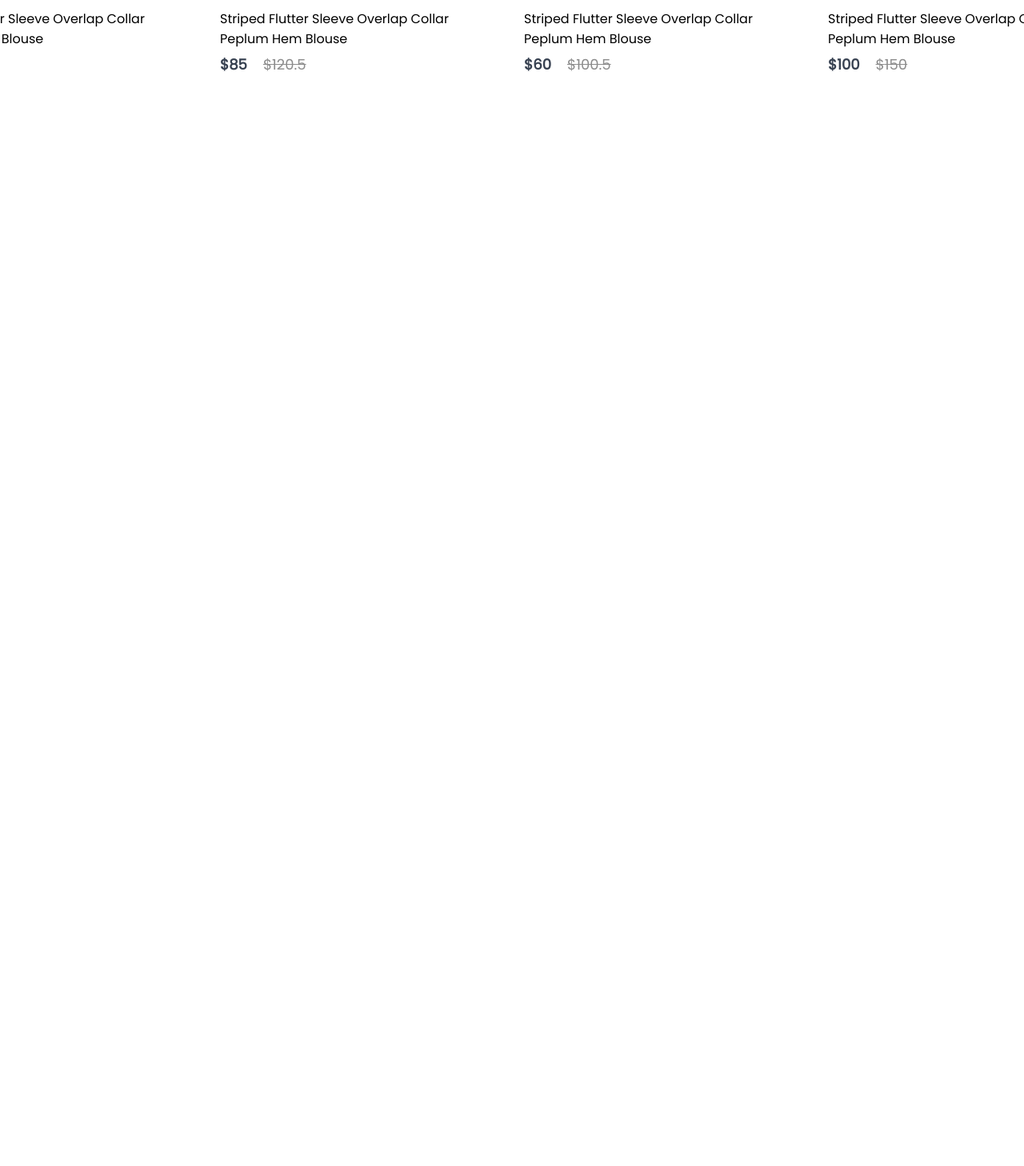
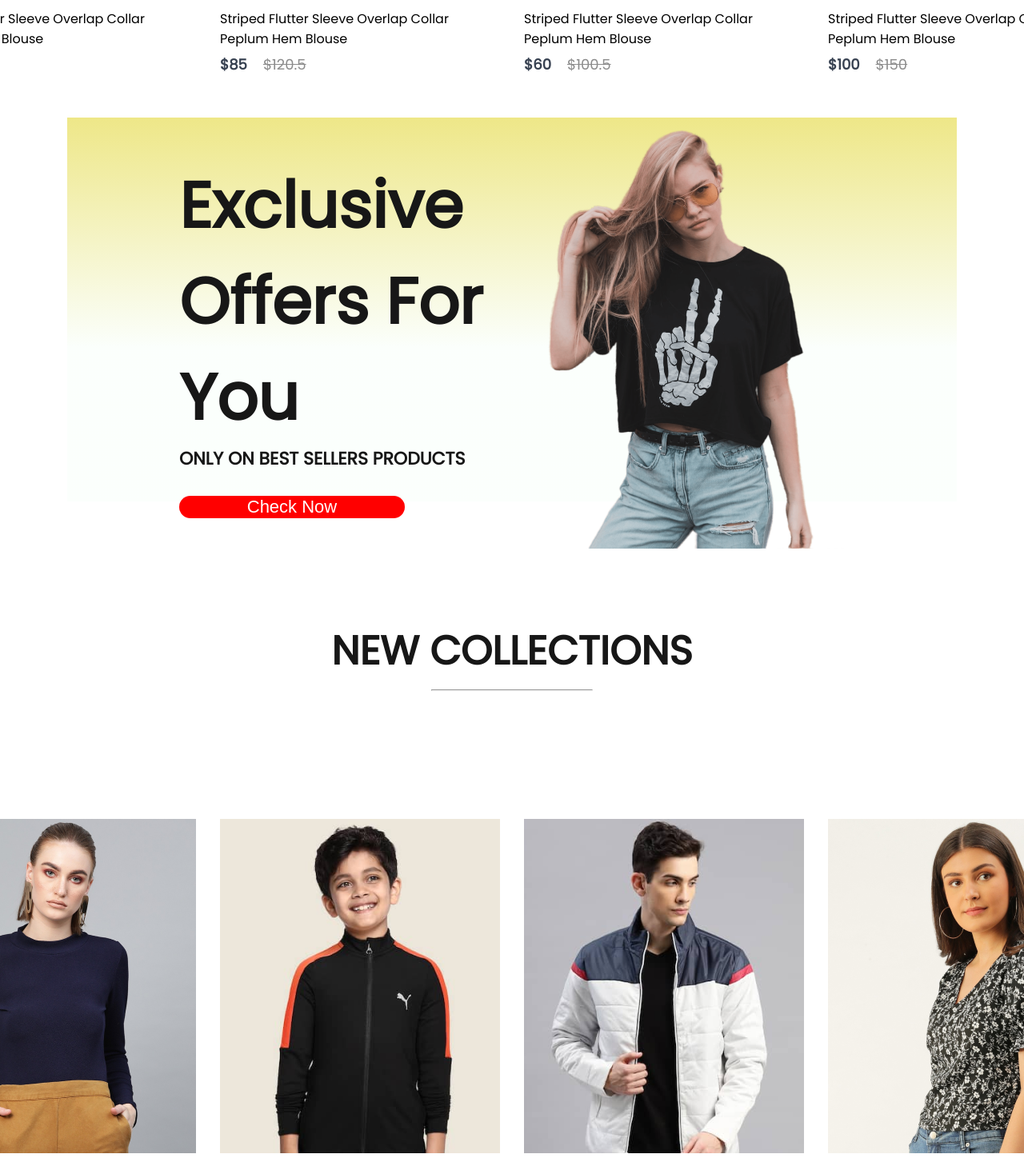
Before and after one commit to sakshixalxo/Complete-E-commerce-Website, a React (Create React App) app in the folder frontend/: page / in a window 1280 px wide. Shown: the part 1500-2958 px from the top of the page at 80% size. Before the commit the page ends 1647 px from the top, so only its background shows below. Built offline with nearby package versions, Linux system fonts and the light colour scheme.

Commit message:
Created Offers and NewCollections Components

```diff
--- a/frontend/src/reportWebVitals.js
+++ b/frontend/src/Components/NewCollections/NewCollections.css
@@ -1,13 +1,28 @@
-const reportWebVitals = onPerfEntry => {
-  if (onPerfEntry && onPerfEntry instanceof Function) {
-    import('web-vitals').then(({ getCLS, getFID, getFCP, getLCP, getTTFB }) => {
-      getCLS(onPerfEntry);
-      getFID(onPerfEntry);
-      getFCP(onPerfEntry);
-      getLCP(onPerfEntry);
-      getTTFB(onPerfEntry);
-    });
-  }
-};
+.new-collections{
+    display: flex;
+    flex-direction: column;
+    align-items:center;
+    gap:10px;
+    height:90vh;
+}
 
-export default reportWebVitals;
+.new-collections h1{
+    color:#171717;
+    font-size:50px;
+    font-weight: 600;
+}
+
+.new-collections hr{
+    width: 200px;
+    height: 6px;
+    border-radius: 10px;
+    background: #252525;
+}
+
+.collections{
+  display: grid;
+  grid-template-columns: 1fr 1fr 1fr 1fr;
+  margin: 150px;
+  gap: 30px;
+
+}
--- /dev/null
+++ b/frontend/src/Components/NewCollections/NewCollections.jsx
@@ -0,0 +1,20 @@
+import React from 'react'
+import './NewCollections.css'
+import new_collections from '../Assets/new_collections'
+import Item from '../Item/Item'
+
+const NewCollections = () => {
+  return (
+    <div className='new-collections'>
+           <h1>NEW COLLECTIONS</h1>
+           <hr />
+           <div className='collections'>
+             {new_collections.map((item,i)=>{
+                return <Item key={i} id={item.id} name={item.name} image={item.image} new_price={item.new_price} old_price={item.old_price}/>
+             })}
+           </div>
+    </div>
+  )
+}
+
+export default NewCollections
--- a/frontend/src/Components/Offers/Offers.css
+++ b/frontend/src/Components/Offers/Offers.css
@@ -0,0 +1,51 @@
+.offers{
+    width: 65%;
+    height: 60vh;
+    display: flex;
+    margin:auto;
+    padding: 0px 140px;
+    margin-bottom: 150px;
+    background:  linear-gradient(180deg,#eee788,#e1ffea22 60%);
+}
+
+.offers-left{
+    flex:1;
+    display: flex;
+    flex-direction: column;
+    font-weight: 600;
+    margin-top: 50px;
+}
+
+.offers-left h1{
+   color: #171717;
+   font-size: 80px;
+   font-weight: 600;
+
+}
+
+.offers-left p{
+    color: #171717;
+    font-size: 22px;
+    font-weight: 600;
+}
+
+.offers-left button{
+    width: 282px;
+    height: 70px;
+    border-radius: 35px;
+    background: red;
+    border: none;
+    color: white;
+    font-size: 22px;
+    font-weight: 500;
+    margin-top:30px;
+    cursor: pointer;
+}
+
+.offers-right{
+    flex: 1;
+    display: flex;
+    align-items:center;
+    justify-content: flex-end;
+    padding-top: 50px;
+}
--- a/frontend/src/Components/Offers/Offers.jsx
+++ b/frontend/src/Components/Offers/Offers.jsx
@@ -0,0 +1,21 @@
+import React from 'react'
+import './Offers.css'
+import exclusive_image from '../Assets/exclusive_image.png'
+
+const Offers = () => {
+  return (
+    <div className='offers'>
+      <div className="offers-left">
+        <h1>Exclusive</h1>
+        <h1>Offers For You</h1>
+        <p>ONLY ON BEST SELLERS PRODUCTS</p>
+        <button>Check Now</button>
+      </div>
+      <div className="offers-right">
+         <img src={exclusive_image} alt="" />
+      </div>
+    </div>
+  )
+}
+
+export default Offers
--- a/frontend/src/Pages/Shop.jsx
+++ b/frontend/src/Pages/Shop.jsx
@@ -1,12 +1,16 @@
 import React from 'react'
 import Hero from '../Components/Hero/Hero'
 import Popular from '../Components/Popular/Popular'
+import Offers from '../Components/Offers/Offers'
+import NewCollections from '../Components/NewCollections/NewCollections'
 
 const Shop = () => {
   return (
     <div>
       <Hero/>
       <Popular/>
+      <Offers/>
+      <NewCollections/>
     </div>
   )
 }
```
Also changed, not shown: frontend/src/Components/NewsLetter/NewsLetter.jsx (added, +12 -0 lines), frontend/src/Components/NewsLetter/NewsLetter.css (added).
